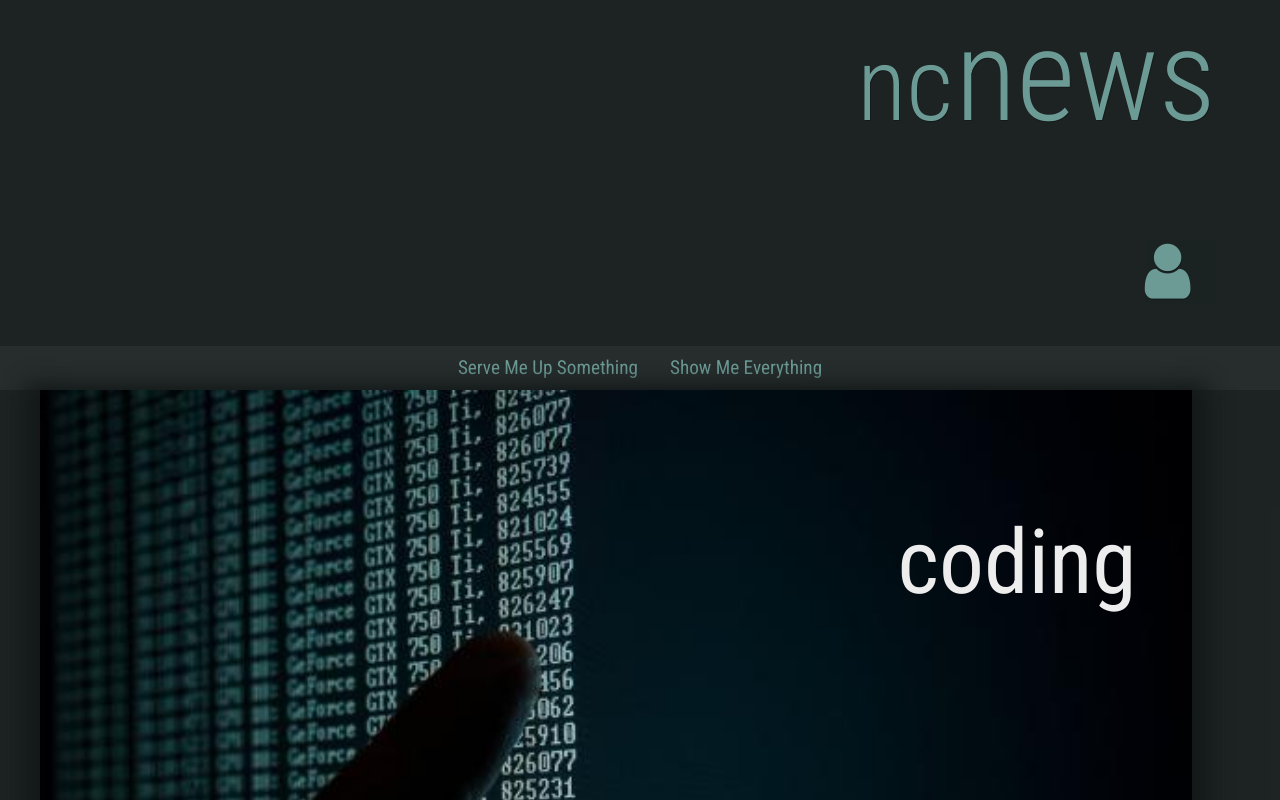
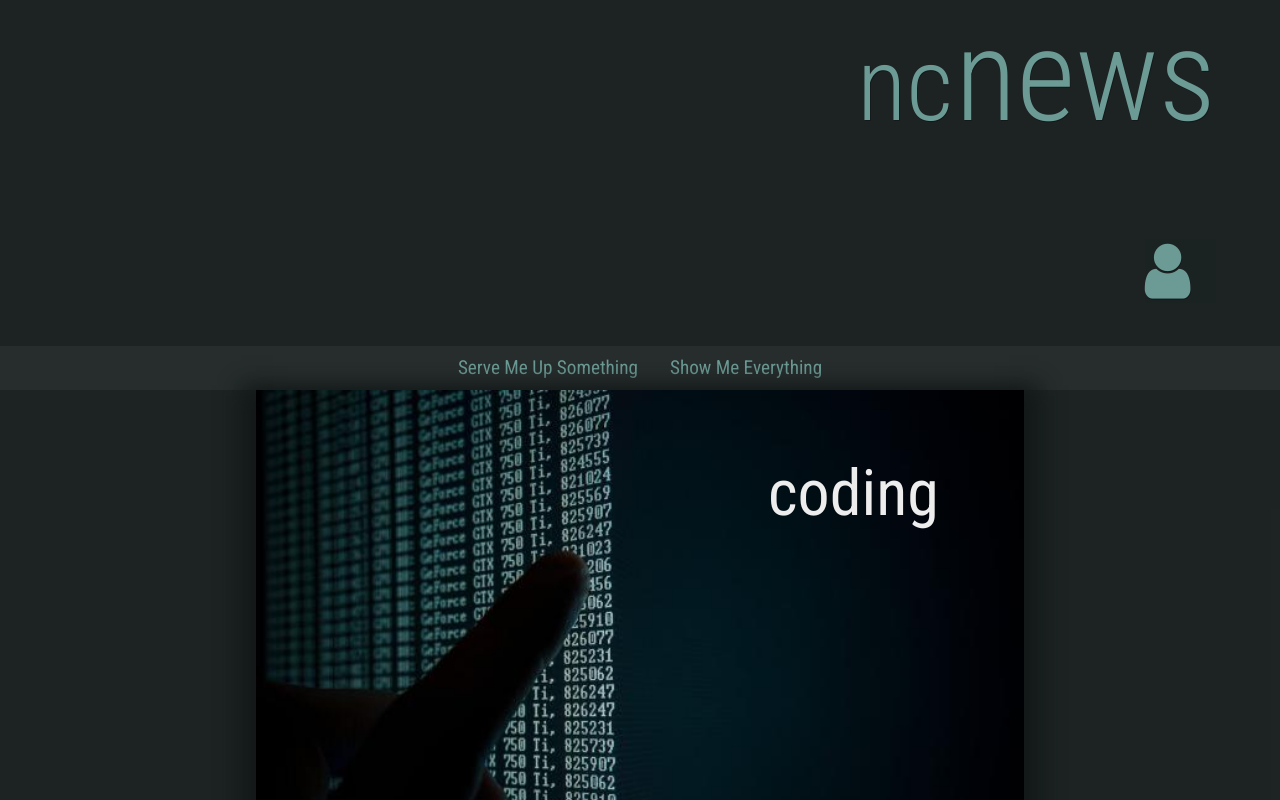
Before and after one commit to not-too-amused/NC-News-FE, a React (Create React App) app: page / in a window 1280 px wide. Shown: the top 800 px of the page. Built offline with nearby package versions, Linux system fonts and the light colour scheme; no server answers.

Commit message:
makes the error page considerably funnier

```diff
--- a/src/App.css
+++ b/src/App.css
@@ -59,22 +59,14 @@ body {
 }
 
 .error {
-  padding-top: 13vw;
   display: block;
   max-block-size: 10vw;
   filter: hue-rotate(210deg);
 }
 .error img {
-  max-width: 40vw;
+  margin-top: 5vw;
+  max-width: 50vw;
 }
-
-.ErrorFooter{
-  background-color: rgba(28, 35, 34, 0.95);
-  color: #6C9B96;
-  text-align: center;
-  padding: 5vw;
-}
-
 
 
 @media screen and (max-width: 667px) {
--- a/src/components/ErrorFooter.jsx
+++ b/src/components/ErrorFooter.jsx
@@ -1,6 +1,6 @@
 import React from "react";
 import { Link } from '@reach/router';
-import '../App.css'
+import './Footer.css'
 
 
 const ErrorFooter = () => {
--- a/src/components/Footer.css
+++ b/src/components/Footer.css
@@ -1,6 +1,6 @@
 .Footer {
-padding: 10px;
-background-color: rgba(28, 35, 34, 0.95);
+padding: 5vw;
+background-color: rgba(28, 35, 34);
 color: #6C9B96;
 text-align: center;
 width: 100%;
@@ -29,3 +29,11 @@ transition-delay: 200ms;
   transition: 300ms;
   }
 }
+
+.ErrorFooter{
+  background-color: rgba(28, 35, 34, 0.95);
+  color: #6C9B96;
+  text-align: center;
+  padding: 5vw;
+  font-size: 4vw;
+}
--- a/src/components/Topics.css
+++ b/src/components/Topics.css
@@ -67,4 +67,34 @@ img {
   top: 8vw;
   left: 67vw;
   }
+  img {
+  display: block;
+  margin-left: auto;
+  margin-right: auto;
+  width: 60vw;
+  box-shadow: 0 10px 20px 15px #141919, 0 6px 20px 0 #141919;
+  }
+  .container {
+  width: 60vw;
+  position: relative;
+  text-align: center;
+  color:#EDEDED;
+  margin: 0;
+  padding: 0;
 }
+.textoverlay {
+  margin:0;
+  position: absolute;
+  top: 50px;
+  left: 40vw;
+  width:20vw;
+}
+.topics {
+  align-items: center;
+  margin: 0;
+  padding: 0;
+}
+.topics h2 {
+    font-size: 5vw;
+  }
+}
```
Also changed, not shown: src/images/error404.jpg.
